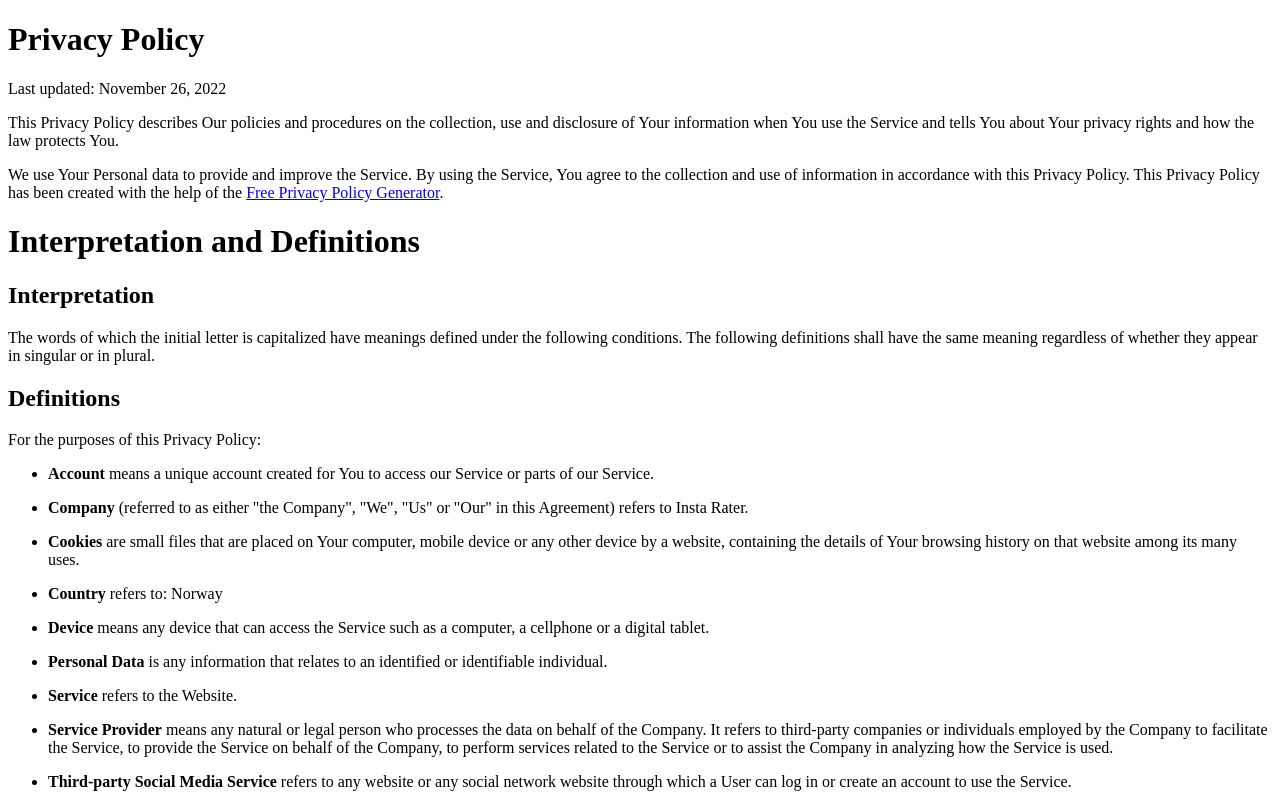
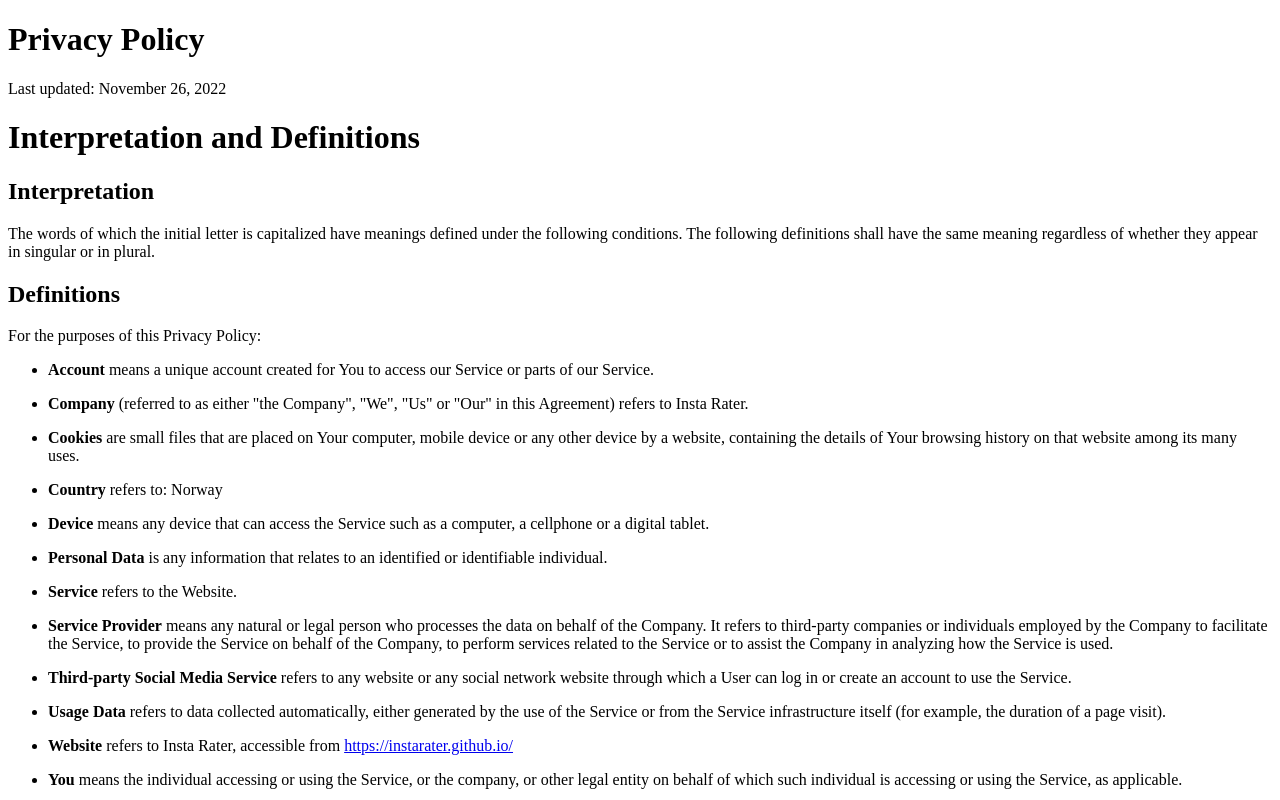
Before and after one commit to InstaRater/InstaRater.github.io, a plain HTML site: page index.html in a window 1280 px wide. Shown: the top 800 px of the page. Drawn offline with Linux system fonts and the light colour scheme.

Commit message:
Update index.html

```diff
--- a/index.html
+++ b/index.html
@@ -9,8 +9,6 @@
 <body>
     <h1>Privacy Policy</h1>
 <p>Last updated: November 26, 2022</p>
-<p>This Privacy Policy describes Our policies and procedures on the collection, use and disclosure of Your information when You use the Service and tells You about Your privacy rights and how the law protects You.</p>
-<p>We use Your Personal data to provide and improve the Service. By using the Service, You agree to the collection and use of information in accordance with this Privacy Policy. This Privacy Policy has been created with the help of the <a href="https://www.freeprivacypolicy.com/free-privacy-policy-generator/" target="_blank">Free Privacy Policy Generator</a>.</p>
 <h1>Interpretation and Definitions</h1>
 <h2>Interpretation</h2>
 <p>The words of which the initial letter is capitalized have meanings defined under the following conditions. The following definitions shall have the same meaning regardless of whether they appear in singular or in plural.</p>
```
